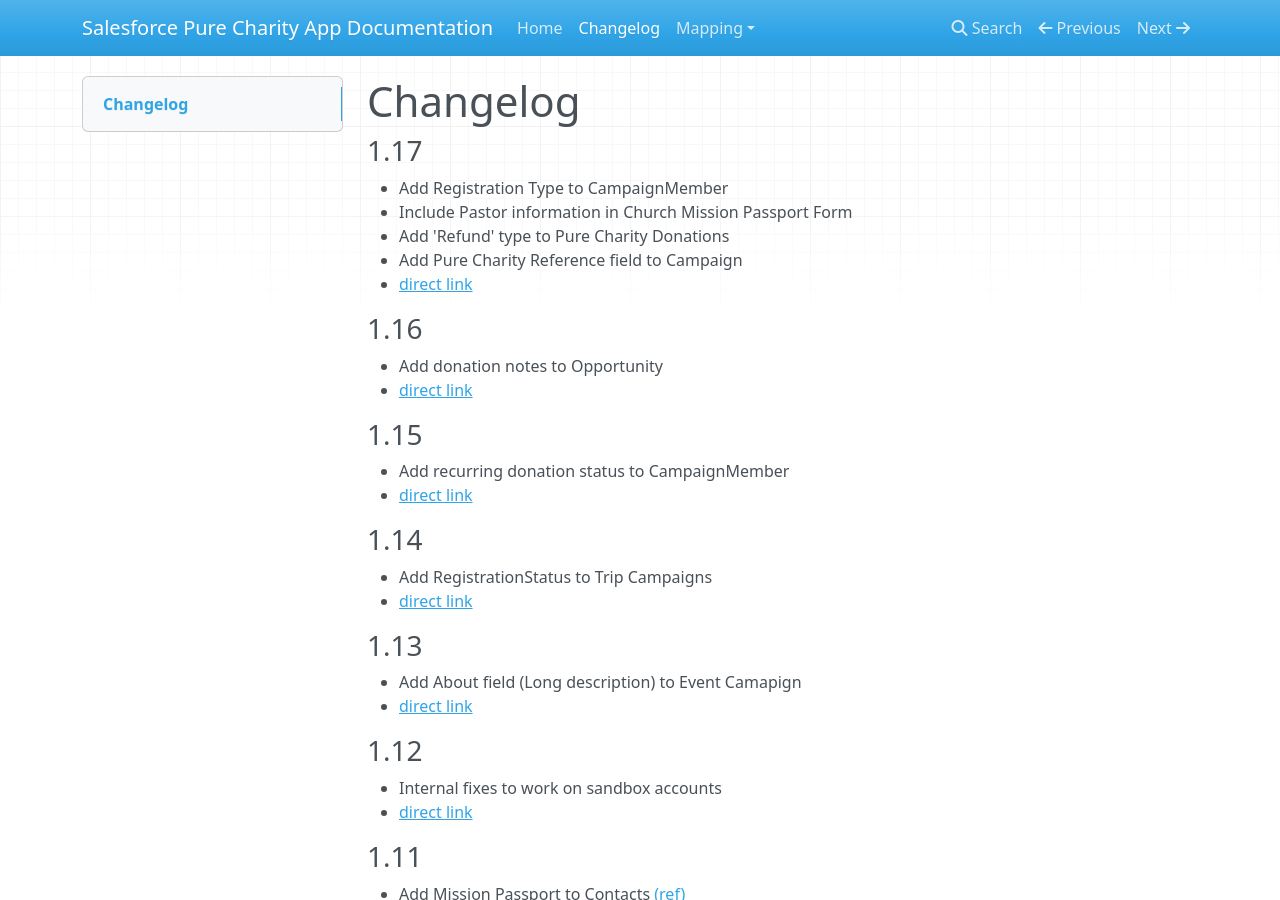
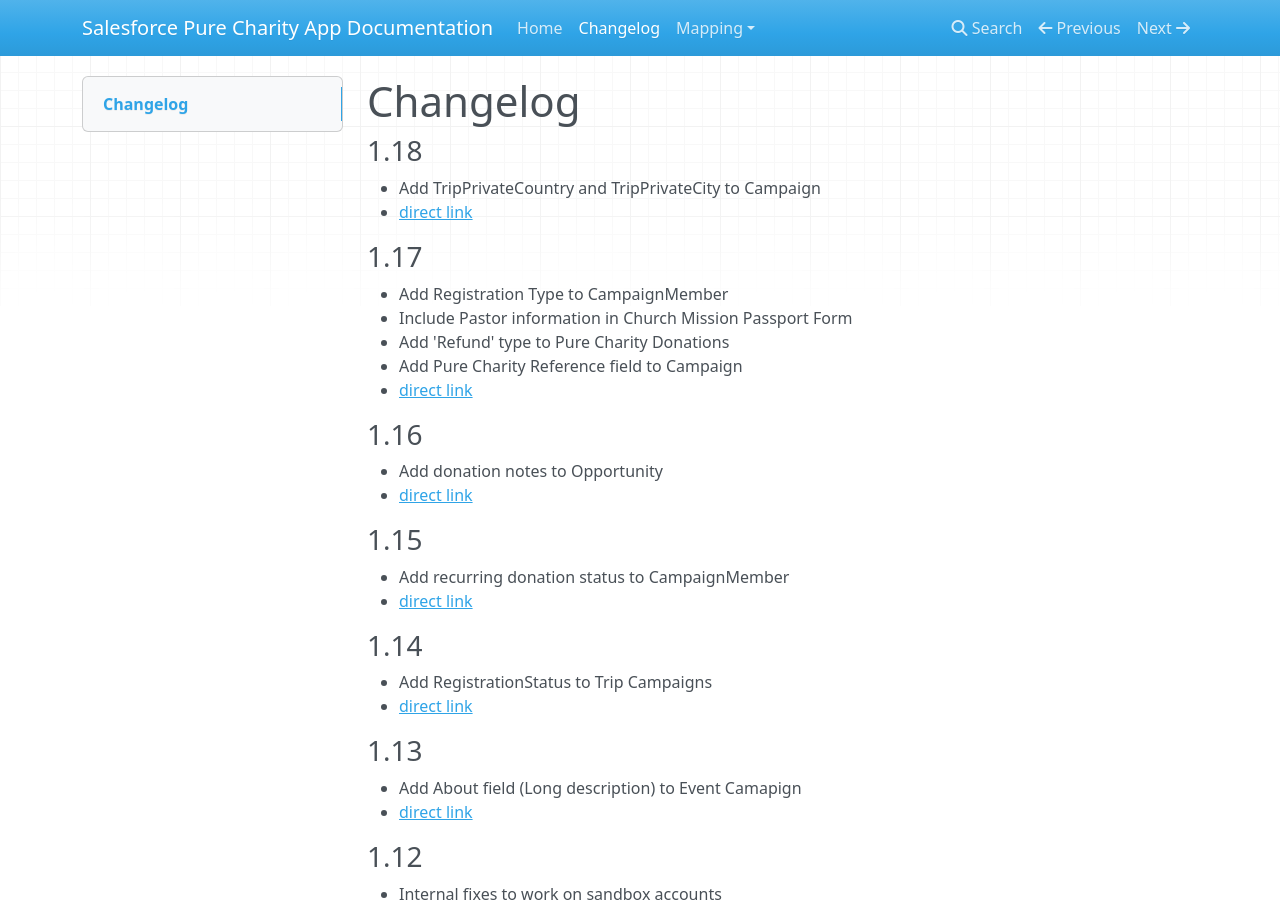
Before and after one commit to purecharity/salesforce-docs, an MkDocs documentation site: the page built from docs/changelog.md, in a window 1280 px wide and 900 px high. Built offline with MkDocs 1.6.1, drawn with Linux system fonts in a browser that asks for light colours; nearby versions of some CDN libraries; old or Windows-style settings are respelled for this version of MkDocs.

Commit message:
1.17 Released
- Add TripPrivateCountry and TripPrivateCity to Campaign

```diff
--- a/docs/changelog.md
+++ b/docs/changelog.md
@@ -1,4 +1,9 @@
 # Changelog
+
+### 1.18
+
+- Add TripPrivateCountry and TripPrivateCity to Campaign
+- [direct link](https://login.salesforce.com/packaging/installPackage.apexp?p0=04t1a0000006G9n)
 
 ### 1.17
 
```
Also changed, not shown: docs/mapping/trips.md (+2 -0 lines).
